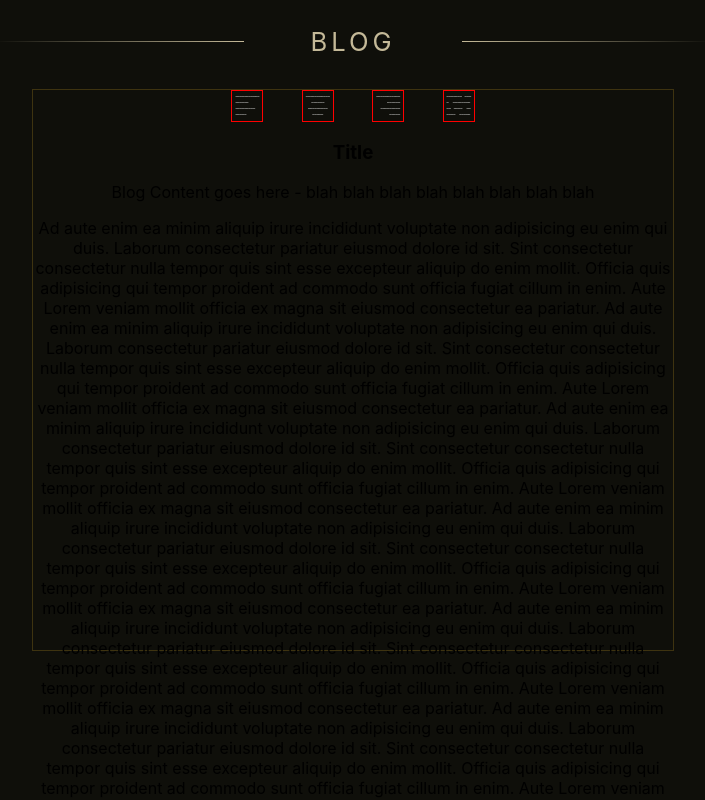
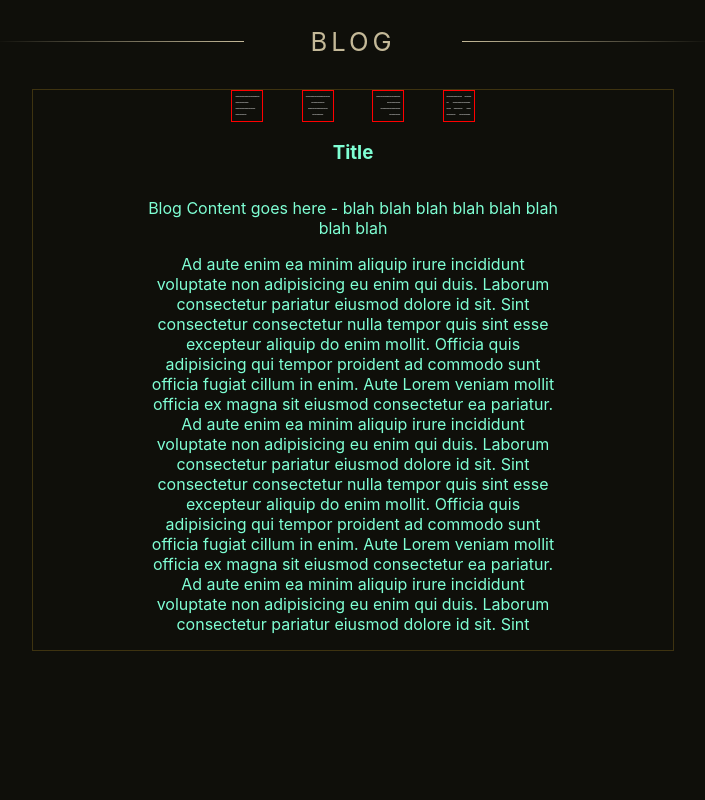
Before and after one commit to atcriteria/league-app, a React (Create React App) app: page / in a window 1280 px wide. Shown: the part 1840-2640 px from the top of the page, without its empty margins (287-992 px from the left). After the commit the page ends 2491 px from the top, so only its background shows below. Built offline with nearby package versions, Linux system fonts and the light colour scheme; the HTML template or start-up script is replaced by a standard one.

Commit message:
updated the styles to better space things out

```diff
--- a/src/components/Blog/blog.css
+++ b/src/components/Blog/blog.css
@@ -42,3 +42,21 @@
     text-align: justify;
     white-space: pre;
 }
+
+
+.blog {
+    color: aquamarine;
+    width: 100%;
+    overflow: hidden;
+    margin-bottom: 2.5%;
+}
+.blog-content {
+    margin: auto;
+    width: 65%;
+    padding: 0 5%;
+    overflow: scroll;
+    overflow-x: hidden;
+    scrollbar-color: #5a4f2a rgba(0,0,0,0);
+    scrollbar-width: thin;
+    scroll-behavior: smooth;
+}
```
